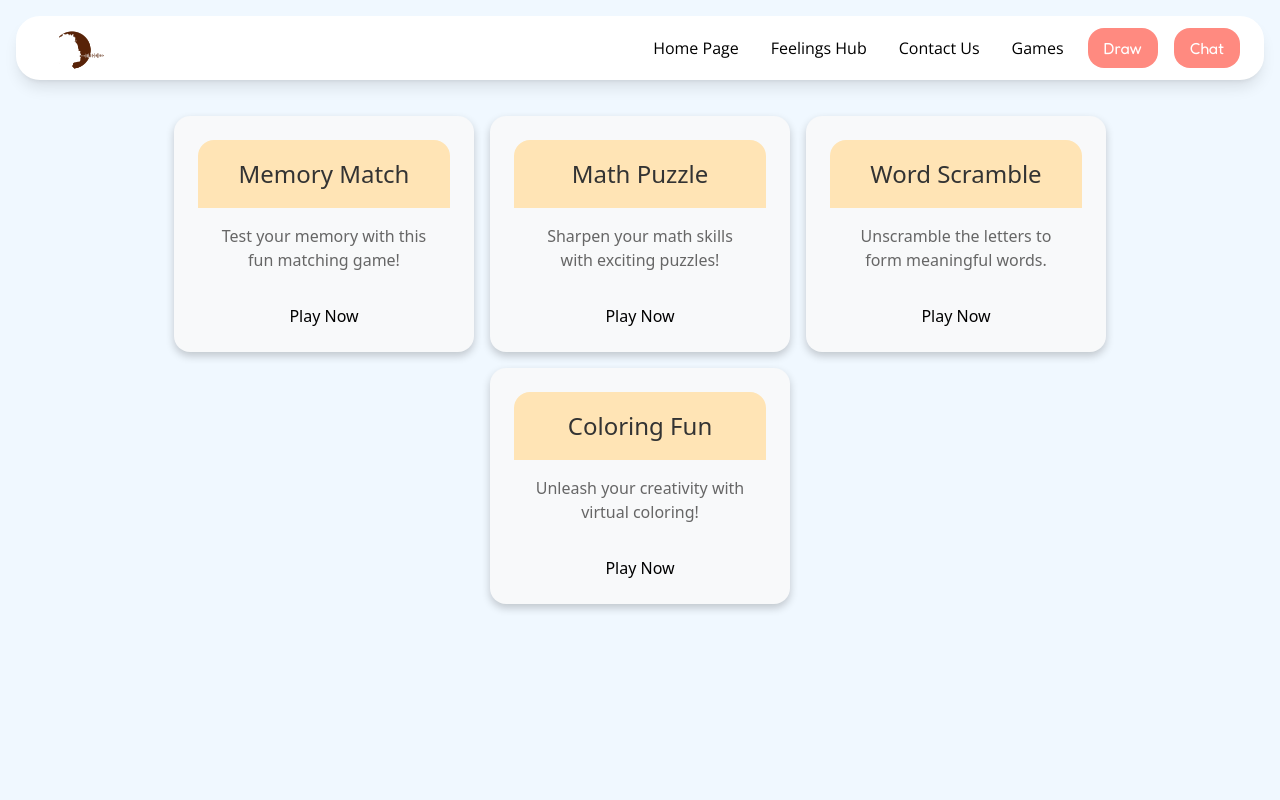
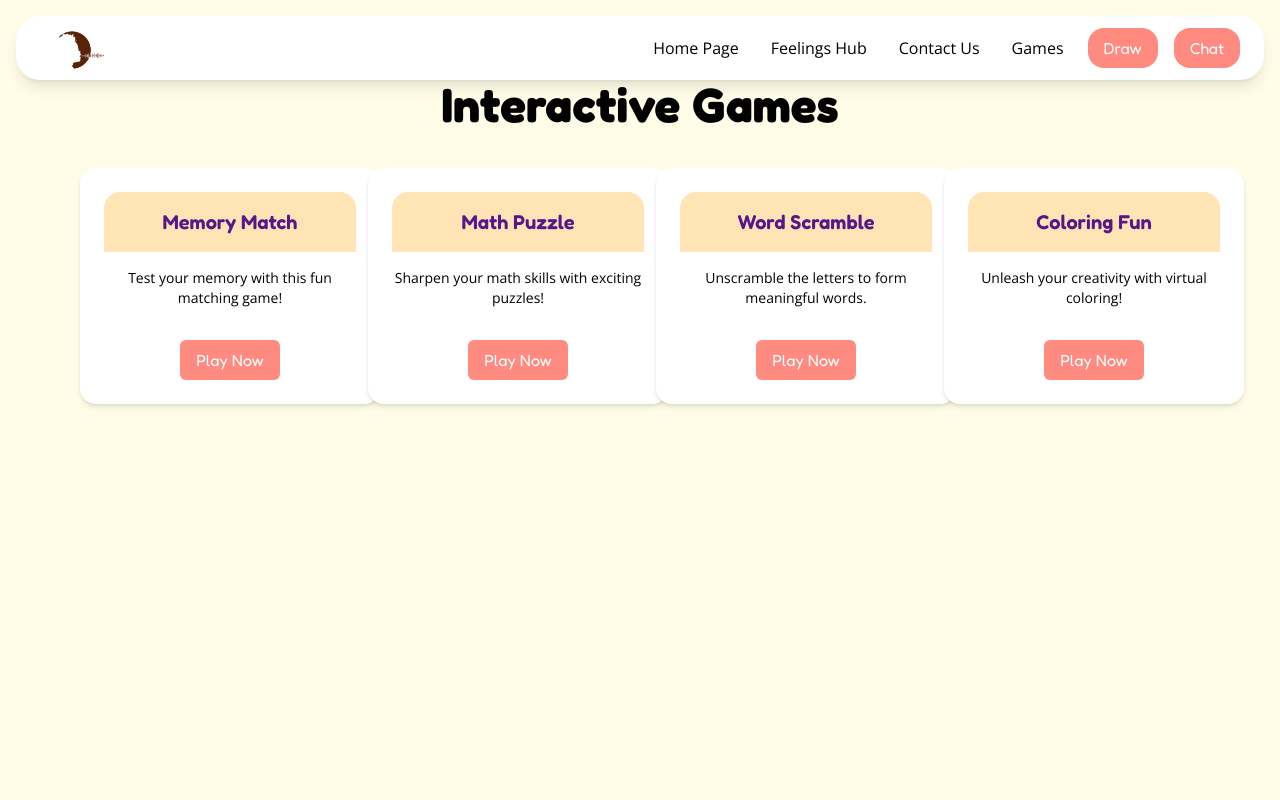
Before and after one commit to openchlsystem/openchscfc, a Vue app in the folder cfc/: page /interactive-games in a window 1280 px wide. Shown: the top 800 px of the page. Built offline with nearby package versions, Linux system fonts and the light colour scheme.

Commit message:
new cards (home view and games)

```diff
--- a/cfc/src/assets/tailwind.css
+++ b/cfc/src/assets/tailwind.css
@@ -10,5 +10,6 @@
   --color-component2: #fff59d;
   --color-button:  #ff8a80;
   --color-background: #fffde7;
+  --color-cardhead: #ffe4b5;
 
 }
--- a/cfc/src/components/ChildFriendlyCard.vue
+++ b/cfc/src/components/ChildFriendlyCard.vue
@@ -1,18 +1,29 @@
 <template>
-    <div class="card">
-        <div class="card-header">
+  <div
+    class="bg-white rounded-2xl shadow-md w-[300px] px-6 py-6 text-center transition-transform duration-300 hover:scale-105 hover:shadow-lg"
+  >
+    <!-- Header -->
+    <div class="bg-cardhead rounded-t-2xl py-4 px-2">
       <slot name="header">
-                <h2>Default Title</h2>
+        <h2 class="text-xl font-bold ">Default Title</h2>
       </slot>
     </div>
-        <div class="card-body">
+
+    <!-- Body -->
+    <div class="py-4 text-sm ">
       <slot>
         <p>This is default card content. Replace it with your own!</p>
       </slot>
     </div>
-        <div class="card-footer">
+
+    <!-- Footer -->
+    <div class="mt-4">
       <slot name="footer">
-                <button class="card-button">Learn More</button>
+        <button
+           class="bg-button hover:text-purple-900 text-white font-header  px-4 py-2 rounded- hover:bg-purple-100 transition"
+        >
+          Learn More
+        </button>
       </slot>
     </div>
   </div>
@@ -23,53 +34,3 @@
   name: "ChildFriendlyCard",
 };
 </script>
-
-<style scoped>
-    .card {
-        background-color: #f8f9fa;
-        border-radius: 16px;
-        box-shadow: 0 4px 8px rgba(0, 0, 0, 0.2);
-        width: 300px;
-        padding: 1.5rem;
-        text-align: center;
-        transition: transform 0.3s ease, box-shadow 0.3s ease;
-    }
-
-    .card:hover {
-        transform: scale(1.05);
-        box-shadow: 0 8px 16px rgba(0, 0, 0, 0.2);
-    }
-
-    .card-header {
-        background-color: #ffe4b5;
-        border-radius: 16px 16px 0 0;
-        padding: 1rem;
-        font-size: 1.5rem;
-        color: #333;
-    }
-
-    .card-body {
-        padding: 1rem;
-        font-size: 1rem;
-        color: #666;
-    }
-
-    .card-footer {
-        margin-top: 1rem;
-    }
-
-    .card-button {
-        background-color: #4caf50;
-        color: white;
-        padding: 0.5rem 1rem;
-        border: none;
-        border-radius: 8px;
-        cursor: pointer;
-        font-size: 1rem;
-        transition: background-color 0.3s ease;
-    }
-
-    .card-button:hover {
-        background-color: #45a049;
-    }
-</style>
--- a/cfc/src/views/HomeView.vue
+++ b/cfc/src/views/HomeView.vue
@@ -16,11 +16,13 @@
         v-for="(feature, index) in features"
         :key="feature.title"
         :class="[
-          'flex flex-col justify-center items-center rounded-lg px-4 py-8 w-full md:w-1/3 h-60 text-center shadow-lg',
-          index % 2 === 0 ? 'bg-component2' : 'bg-component1',
+          'flex flex-col justify-center items-center rounded-2xl px-6 py-8 w-full bg-white md:w-1/3  text-center shadow-lg transition-transform duration-300 hover:scale-105 hover:shadow-xl'
+
         ]"
       >
-        <h2 class="font-bold font-header text-2xl md:text-3xl">{{ feature.title }}</h2>
+       <h2 class="w-full text-center font-bold font-header text-purple-900 text-2xl md:text-3xl bg-cardhead rounded-t-2xl py-4 px-2">
+  {{ feature.title }}
+</h2>
         <p class="font-text max-w-xs mt-2 ">{{ feature.description }}</p>
         <button
           class="rounded-lg px-4 py-2 mt-4 bg-button text-white font-header  hover:text-purple-900 hover:bg-purple-100 transition"
--- a/cfc/src/views/InteractiveGames.vue
+++ b/cfc/src/views/InteractiveGames.vue
@@ -1,44 +1,22 @@
 <template>
-    <div class="games-page">
-        <h1 class="page-title">Interactive Games</h1>
-        <div class="cards-container">
-            <ChildFriendlyCard>
+  <div class="bg-background min-h-screen pt-44 sm:pt-60 p-4 sm:p-6 md:p-10 lg:p-20">
+    <h1 class="text-3xl font-header sm:text-4xl lg:text-5xl font-bold  mb-10 text-center">
+      Interactive Games
+    </h1>
+
+    <div class="grid gap-4 md:gap-8 sm:grid-cols-2 lg:grid-cols-3 xl:grid-cols-4 justify-center items-center">
+      <ChildFriendlyCard v-for="game in games" :key="game.title">
         <template #header>
-                    <h2>Memory Match</h2>
+          <h2 class="text-xl font-semibold font-header text-purple-900">{{ game.title }}</h2>
         </template>
-                <p>Test your memory with this fun matching game!</p>
+        <p class=" font-text">{{ game.description }}</p>
         <template #footer>
-                    <button @click="goToGame('/games/memory-match')">Play Now</button>
-                </template>
-            </ChildFriendlyCard>
-
-            <ChildFriendlyCard>
-                <template #header>
-                    <h2>Math Puzzle</h2>
-                </template>
-                <p>Sharpen your math skills with exciting puzzles!</p>
-                <template #footer>
-                    <button @click="goToGame('/games/math-puzzle')">Play Now</button>
-                </template>
-            </ChildFriendlyCard>
-
-            <ChildFriendlyCard>
-                <template #header>
-                    <h2>Word Scramble</h2>
-                </template>
-                <p>Unscramble the letters to form meaningful words.</p>
-                <template #footer>
-                    <button @click="goToGame('/games/word-scramble')">Play Now</button>
-                </template>
-            </ChildFriendlyCard>
-
-            <ChildFriendlyCard>
-                <template #header>
-                    <h2>Coloring Fun</h2>
-                </template>
-                <p>Unleash your creativity with virtual coloring!</p>
-                <template #footer>
-                    <button @click="goToGame('/games/coloring-fun')">Play Now</button>
+          <button
+            @click="goToGame(game.link)"
+            class="bg-button hover:text-purple-900 text-white font-header  px-4 py-2 rounded-md hover:bg-purple-100 transition"
+          >
+            Play Now
+          </button>
         </template>
       </ChildFriendlyCard>
     </div>
@@ -46,40 +24,21 @@
 </template>
 
 <script>
-    import ChildFriendlyCard from "../components/ChildFriendlyCard.vue";
-
 export default {
-        name: "GamesPage",
-        components: {
-            ChildFriendlyCard,
-        },
   methods: {
-            goToGame(route) {
-                this.$router.push(route);
+    goToGame(link) {
+      this.$router.push(link)
     },
   },
-    };
+  data() {
+    return {
+      games: [
+        { title: 'Memory Match', description: 'Test your memory with this fun matching game!', link: '/games/memory-match' },
+        { title: 'Math Puzzle', description: 'Sharpen your math skills with exciting puzzles!', link: '/games/math-puzzle' },
+        { title: 'Word Scramble', description: 'Unscramble the letters to form meaningful words.', link: '/games/word-scramble' },
+        { title: 'Coloring Fun', description: 'Unleash your creativity with virtual coloring!', link: '/games/coloring-fun' },
+      ],
+    }
+  },
+}
 </script>
-
-<style scoped>
-    .games-page {
-        padding: 2rem;
-        text-align: center;
-        background-color: #f0f8ff;
-        min-height: 100vh;
-    }
-
-    .page-title {
-        font-size: 2.5rem;
-        color: #333;
-        margin-bottom: 1.5rem;
-        font-family: "Comic Sans MS", sans-serif;
-    }
-
-    .cards-container {
-        display: flex;
-        flex-wrap: wrap;
-        justify-content: center;
-        gap: 1rem;
-    }
-</style>
```
Lines whose indentation alone changed are shown as unchanged.
